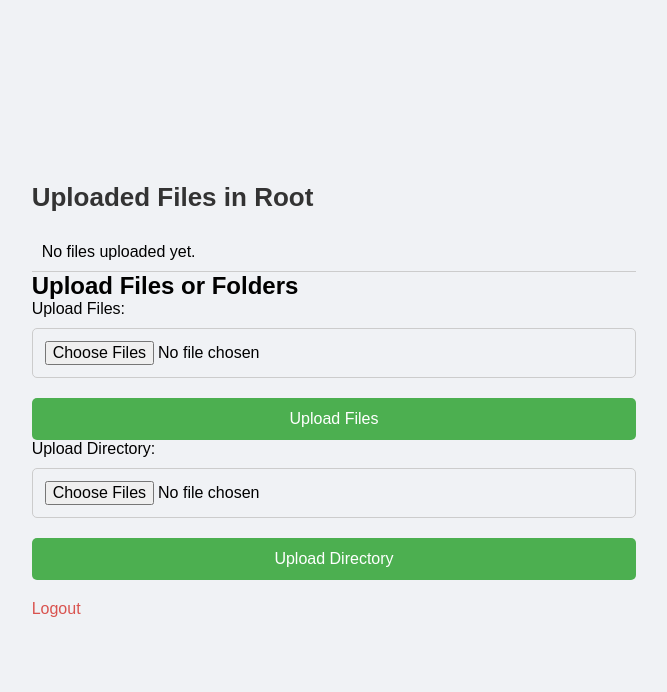
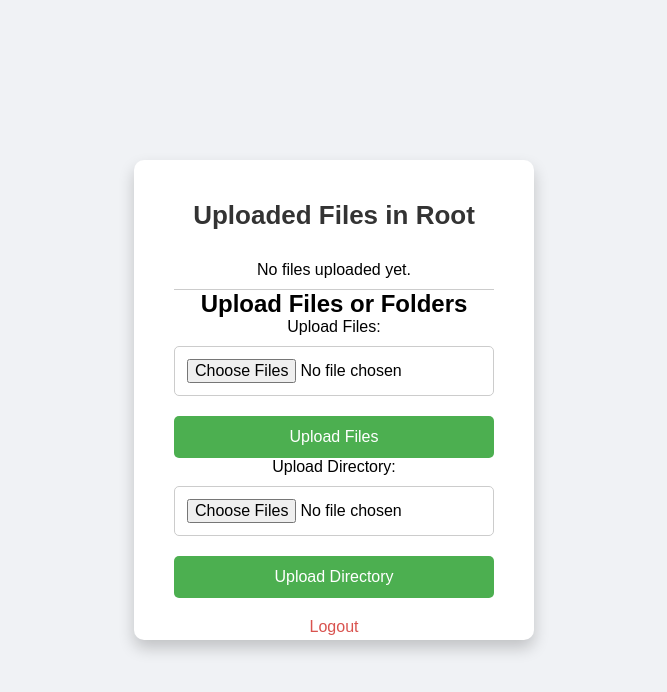
Before and after one commit to lelomator/fileserver, a Flask app: page /files in a window 1280 px wide. Shown: the top 692 px of the page, without its empty margins (306-973 px from the left). Run offline with Flask 3, Linux system fonts and the light colour scheme; the visitor is signed in with stand-in values (Sample User, id 1).

Commit message:
Update style.css

```diff
--- a/static/style.css
+++ b/static/style.css
@@ -136,3 +136,14 @@ p {
     font-size: 14px;
     color: #777;
 }
+
+.container-files {
+    background-color: #fff;
+    padding: 40px;
+    border-radius: 10px;
+    box-shadow: 0 8px 16px rgba(0, 0, 0, 0.2);
+    max-width: 400px;
+    width: 100%;
+    height: 60%;
+    text-align: center;
+}
```
